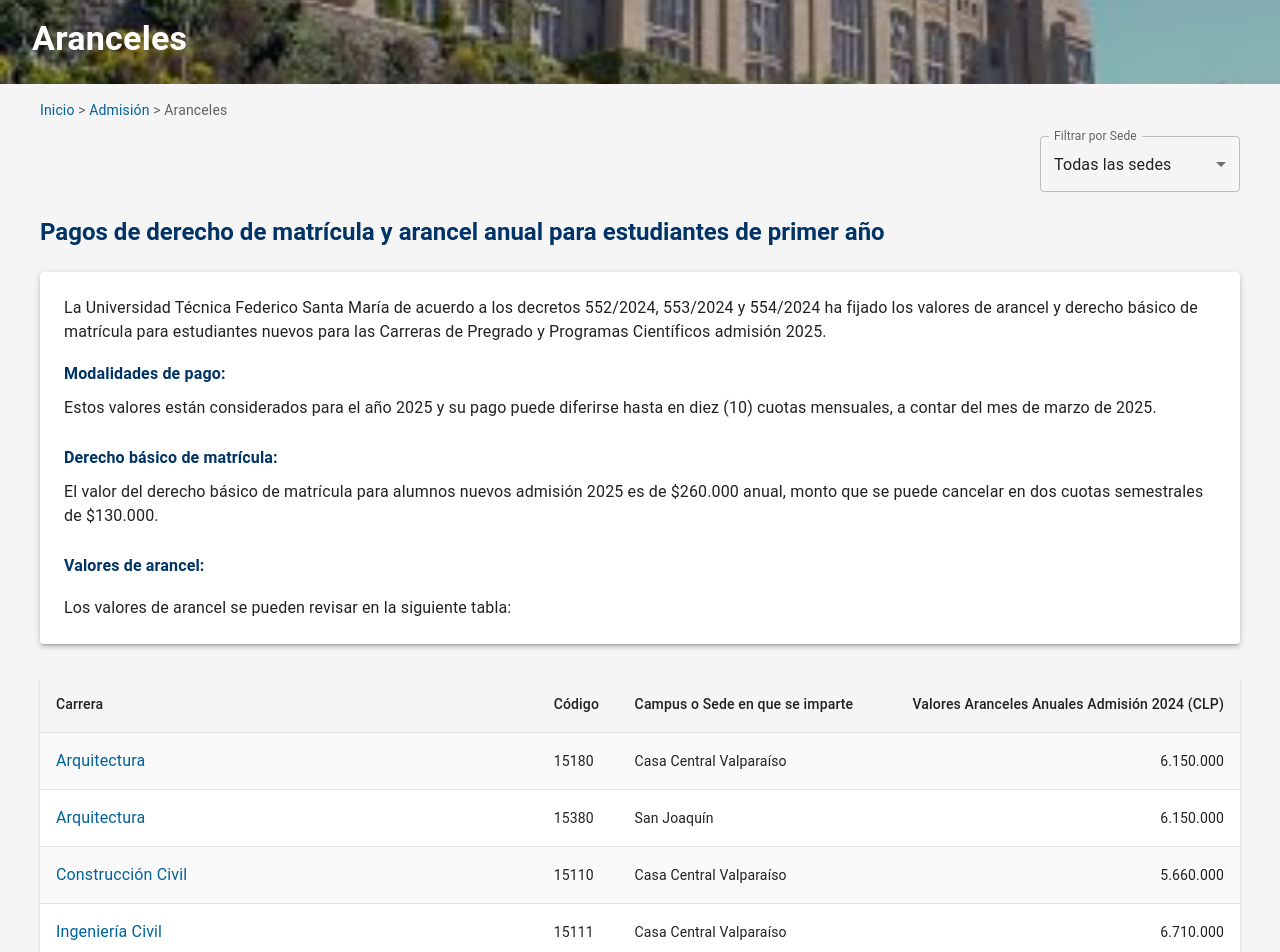
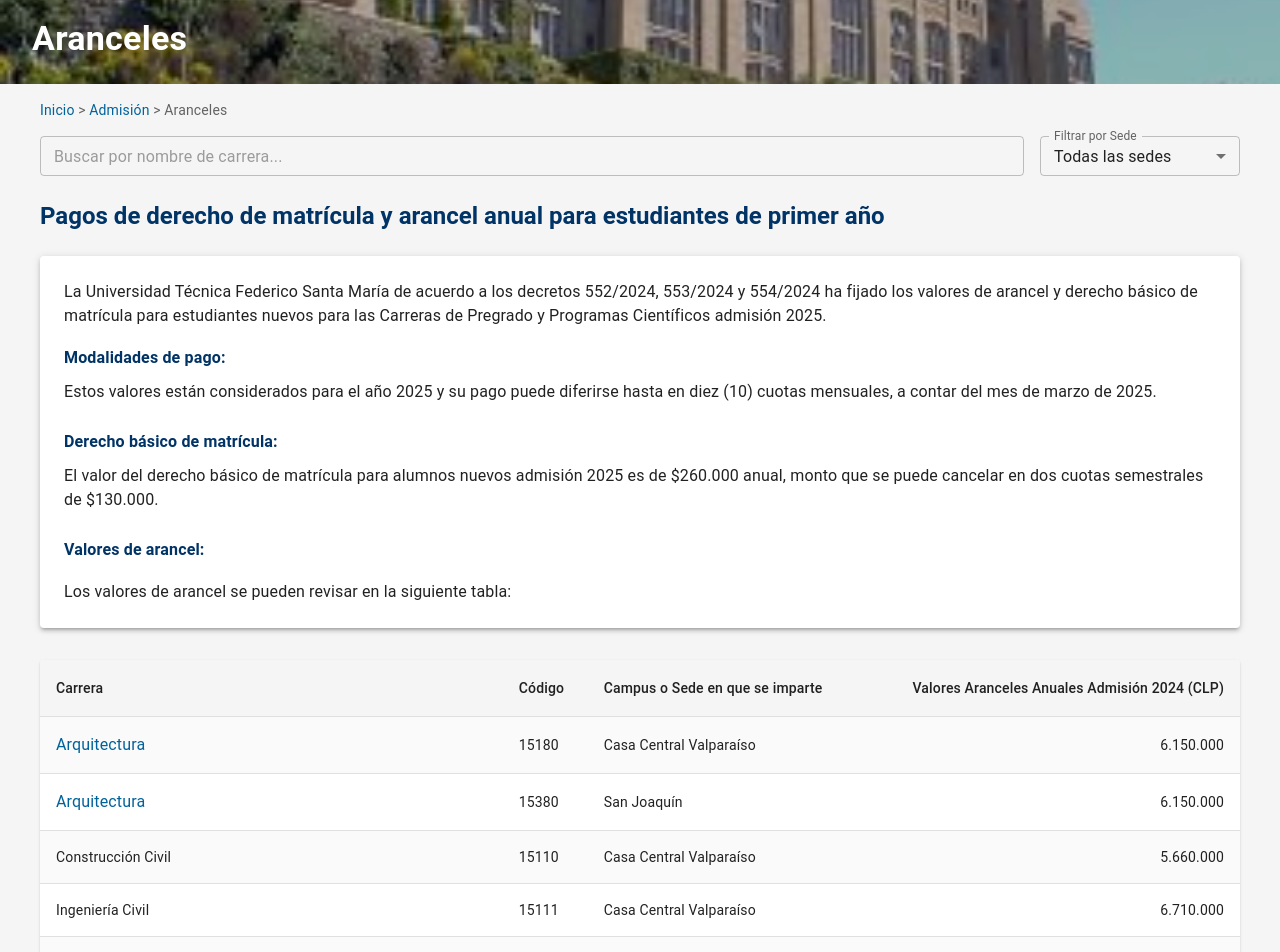
Before and after one commit to SkaptoryX/ProyectoP2, a React (Create React App) app: page /aranceles in a window 1280 px wide. Shown: the part 160-1112 px from the top of the page. Built offline with nearby package versions, Linux system fonts and the light colour scheme; the HTML template or start-up script is replaced by a standard one.

Commit message:
barra de busqueda

```diff
--- a/src/pages/Aranceles.js
+++ b/src/pages/Aranceles.js
@@ -1,4 +1,4 @@
-import { Box, Typography, Table, TableBody, TableCell, TableContainer, TableHead, TableRow, Paper, FormControl, Select, MenuItem, InputLabel } from '@mui/material';
+import { Box, Typography, Table, TableBody, TableCell, TableContainer, TableHead, TableRow, Paper, FormControl, Select, MenuItem, InputLabel, TextField } from '@mui/material';
 import { useState } from 'react';
 import { useNavigate } from 'react-router-dom';
 import arancelesBanner from '../assets/images/arancelesBanner.jpg';
@@ -520,6 +520,7 @@
 function Aranceles() {
   const navigate = useNavigate();
   const [selectedCampus, setSelectedCampus] = useState('todos');
+  const [searchTerm, setSearchTerm] = useState('');  // Add search state
 
   const campuses = [
     'Casa Central Valparaíso',
@@ -529,16 +530,28 @@
     'Concepción'
   ];
 
-  const filteredData = selectedCampus === 'todos'
-    ? arancelesData
-    : arancelesData.filter(item => item.campus === selectedCampus);
+  // Helper function to remove accents and normalize text for search
+  const normalizeText = (text) => {
+    return text.toLowerCase()
+      .normalize("NFD")
+      .replace(/[\u0300-\u036f]/g, "");
+  };
+
+  // Update filtered data to include search
+  const filteredData = arancelesData
+    .filter(item => {
+      const matchesCampus = selectedCampus === 'todos' || item.campus === selectedCampus;
+      const matchesSearch = searchTerm === '' ||
+        normalizeText(item.carrera).includes(normalizeText(searchTerm));
+      return matchesCampus && matchesSearch;
+    });
 
   // Update the helper function with all available careers
   const hasCarreraDetails = (carreraNombre) => {
     const carreraMap = {
       'Arquitectura': 'arquitectura',
-      'Construcción Civil': 'construccion-civil',
-      'Ingeniería Civil': 'ingenieria-civil',
+      'Ingeniería Civil Informática': 'ingenieria-civil-informatica',
+      'Ingeniería Civil Química': 'ingenieria-civil-quimica',
       'Ingeniería Civil Ambiental': 'ingenieria-civil-ambiental',
       'Ingeniería Civil de Minas': 'ingenieria-civil-de-minas',
       'Ingeniería Civil Eléctrica': 'ingenieria-civil-electrica',
@@ -546,47 +559,16 @@
       'Ingeniería Civil en Biotecnología': 'ingenieria-civil-en-biotecnologia',
       'Ingeniería Civil Física': 'ingenieria-civil-fisica',
       'Ingeniería Civil Industrial': 'ingenieria-civil-industrial',
-      'Ingeniería Civil Informática': 'ingenieria-civil-informatica',
       'Ingeniería Civil Matemática': 'ingenieria-civil-matematica',
       'Ingeniería Civil Mecánica': 'ingenieria-civil-mecanica',
       'Ingeniería Civil Metalúrgica': 'ingenieria-civil-metalurgica',
       'Ingeniería Civil Plan Común': 'ingenieria-civil-plan-comun',
-      'Ingeniería Civil Química': 'ingenieria-civil-quimica',
       'Ingeniería Civil Telemática': 'ingenieria-civil-telematica',
       'Ingeniería Comercial': 'ingenieria-comercial',
       'Ingeniería en Aviación Comercial': 'ingenieria-en-aviacion-comercial',
-      'Ingeniería en Biotecnología': 'ingenieria-en-biotecnologia',
       'Ingeniería en Diseño de Productos': 'ingenieria-en-diseno-de-productos',
-      'Ingeniería en Fabricación y Diseño Industrial': 'ingenieria-en-fabricacion-y-diseno-industrial',
-      'Ingeniería en Informática': 'ingenieria-en-informatica',
-      'Ingeniería en Mantenimiento Industrial': 'ingenieria-en-mantenimiento-industrial',
-      'Ingeniería en Prevención de Riesgos Laborales y Ambientales': 'ingenieria-en-prevencion-de-riesgos-laborales-y-ambientales',
       'Licenciatura en Astrofísica': 'licenciatura-en-astrofisica',
-      'Licenciatura en Ciencias, mención Química': 'licenciatura-en-ciencias-mencion-quimica',
-      'Licenciatura en Física': 'licenciatura-en-fisica',
-      'Químico': 'quimico',
-      'Técnico Universitario Dibujante Proyectista': 'tecnico-universitario-dibujante-proyectista',
-      'Técnico Universitario en Administración de Empresas': 'tecnico-universitario-en-administracion-de-empresas',
-      'Técnico Universitario en Alimentos': 'tecnico-universitario-en-alimentos',
-      'Técnico Universitario en Automatización y Control': 'tecnico-universitario-en-automatizacion-y-control',
-      'Técnico Universitario en Biotecnología': 'tecnico-universitario-en-biotecnologia',
-      'Técnico Universitario en Ciencia de Datos': 'tecnico-universitario-en-ciencia-de-datos',
-      'Técnico Universitario en Construcción': 'tecnico-universitario-en-construccion',
-      'Técnico Universitario en Control del Medio Ambiente': 'tecnico-universitario-en-control-del-medio-ambiente',
-      'Técnico Universitario en Electricidad': 'tecnico-universitario-en-electricidad',
-      'Técnico Universitario en Electrónica': 'tecnico-universitario-en-electronica',
-      'Técnico Universitario en Energías Renovables': 'tecnico-universitario-en-energias-renovables',
-      'Técnico Universitario en Informática': 'tecnico-universitario-en-informatica',
-      'Técnico Universitario en Mantenimiento Aeronáutico': 'tecnico-universitario-en-mantenimiento-aeronautico',
-      'Técnico Universitario en Mantenimiento Industrial': 'tecnico-universitario-en-mantenimiento-industrial',
-      'Técnico Universitario en Mecánica Automotriz': 'tecnico-universitario-en-mecanica-automotriz',
-      'Técnico Universitario en Mecánica Industrial': 'tecnico-universitario-en-mecanica-industrial',
-      'Técnico Universitario en Minería y Metalurgia': 'tecnico-universitario-en-mineria-y-metalurgia',
-      'Técnico Universitario en Proyectos de Ingeniería': 'tecnico-universitario-en-proyectos-de-ingenieria',
-      'Técnico Universitario en Química, mención Química Analítica': 'tecnico-universitario-en-quimica-mencion-quimica-analitica',
-      'Técnico Universitario en Química, mención Química Industrial': 'tecnico-universitario-en-quimica-mencion-quimica-industrial',
-      'Técnico Universitario en Robótica y Mecatrónica': 'tecnico-universitario-en-robotica-y-mecatronica',
-      'Técnico Universitario en Telecomunicaciones y Redes': 'tecnico-universitario-en-telecomunicaciones-y-redes'
+      'Licenciatura en Física': 'licenciatura-en-fisica'
     };
     return carreraMap[carreraNombre];
   };
@@ -621,8 +603,27 @@
             { label: 'Aranceles' }
           ]}
         />
-        <Box sx={{ display: 'flex', justifyContent: 'flex-end', mb: 3 }}>
-          <FormControl sx={{ minWidth: 200 }}>
+
+        <Box sx={{
+          display: 'flex',
+          flexDirection: { xs: 'column', md: 'row' },
+          gap: 2,
+          justifyContent: 'flex-end',
+          mb: 3,
+          bgcolor: '#f5f5f5', // Cambiado a gris claro para que coincida con el fondo
+        }}>
+          <TextField
+            placeholder="Buscar por nombre de carrera..."
+            variant="outlined"
+            size="small"
+            value={searchTerm}
+            onChange={(e) => setSearchTerm(e.target.value)}
+            sx={{
+              flexGrow: 1,
+              minWidth: { xs: '100%', md: '300px' },
+            }}
+          />
+          <FormControl size="small" sx={{ minWidth: 200 }}>
             <InputLabel id="campus-select-label">Filtrar por Sede</InputLabel>
             <Select
               labelId="campus-select-label"
```
